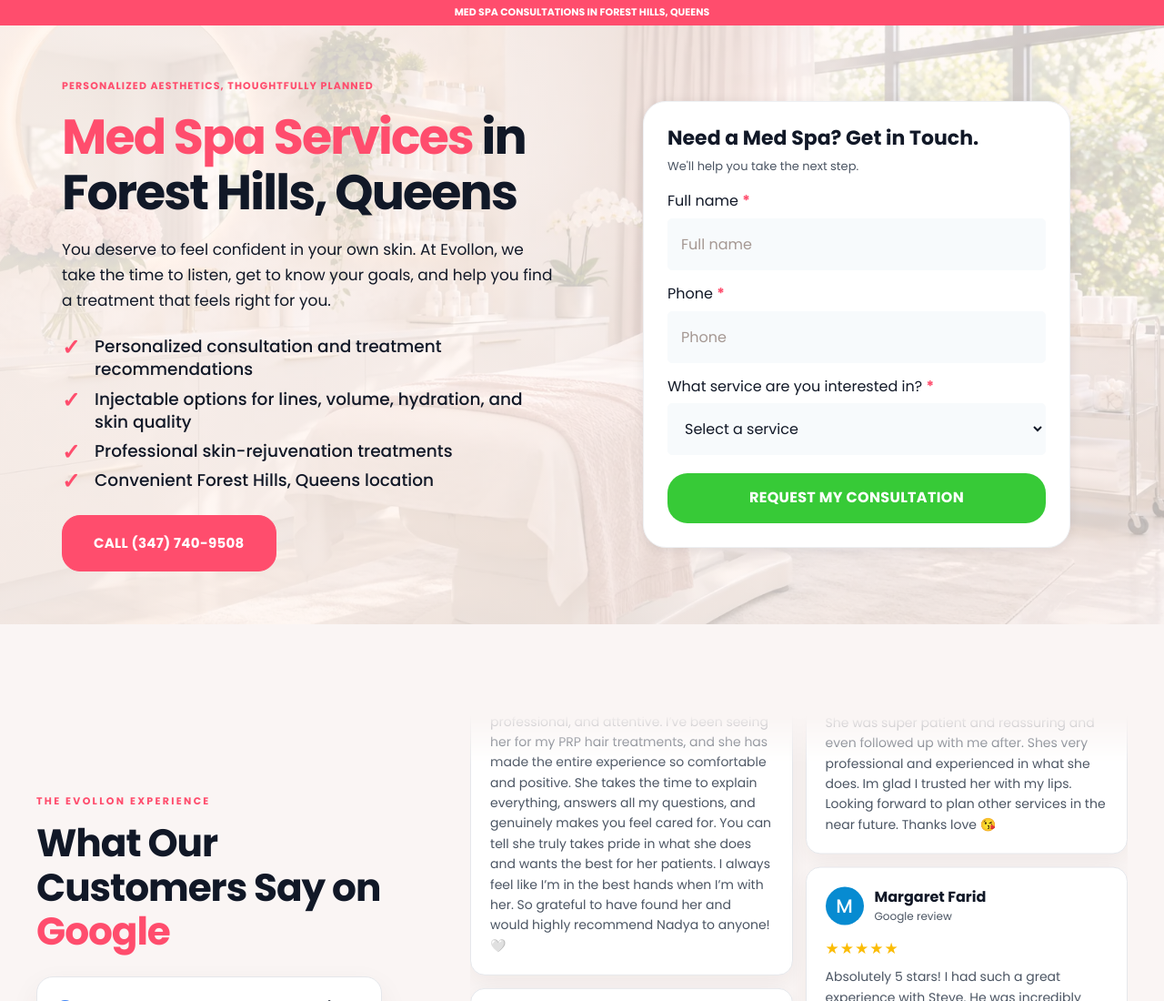
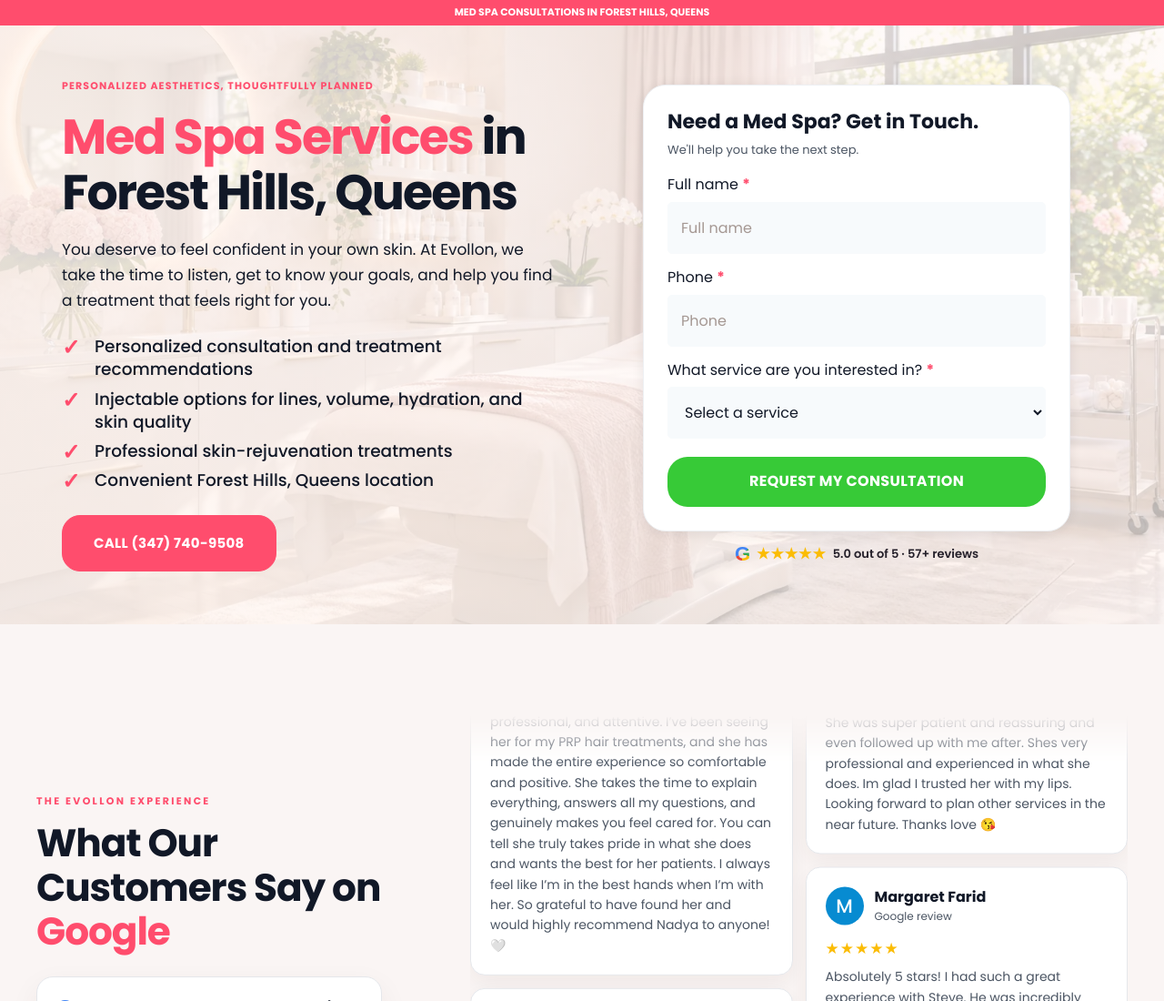
Before and after one commit to yaboixanny/evollonmedspa, a plain HTML site: page aesthetics-ny/index.html in a window 1280 px wide. Shown: the top 1100 px of the page at 91% size. Drawn offline with Linux system fonts and the light colour scheme.

Commit message:
Add Google rating below consultation form

```diff
--- a/aesthetics-ny/index.html
+++ b/aesthetics-ny/index.html
@@ -24,6 +24,10 @@
     body.ads-aesthetics .aesthetics-hero .hero-actions { justify-content: flex-start; }
     body.ads-aesthetics .aesthetics-hero .button { min-width: 0; }
     body.ads-aesthetics .aesthetics-hero .form-card { width: 100%; max-width: 470px; margin: 0 auto; padding: 26px; }
+    .hero-form-wrap { width: 100%; }
+    .form-rating { display: flex; align-items: center; justify-content: center; flex-wrap: wrap; gap: 7px; margin: 14px auto 0; color: #25202a; font-size: 13px; font-weight: 600; text-decoration: none; }
+    .form-rating .stars { font-size: 16px; }
+    .form-rating:focus-visible { outline: 3px solid var(--rose-dark); outline-offset: 3px; }
     body.ads-aesthetics .aesthetics-hero .form-title { display: block; color: var(--ink); font-size: 22px; line-height: 1.25; margin: 0 0 18px; text-align: left; }
     body.ads-aesthetics .aesthetics-hero .button-call { background: var(--rose-dark); border-color: var(--rose-dark); color: #fff; }
     body.ads-aesthetics .aesthetics-hero .button-call:hover { background: #d94763; border-color: #d94763; }
@@ -150,7 +154,7 @@
             <a class="button button-call" href="tel:+13477409508" aria-label="Call Evollon at (347) 740-9508" onclick="gtag('event','conversion',{'send_to':'AW-18426796196/Zl9KCL3qyaIdEKSxytJE'})">Call (347) 740-9508</a>
           </div>
         </div>
-<form class="form-card" id="lead-form" name="aesthetics-ny-lead" method="POST" data-netlify="true" aria-label="Request a med spa consultation">
+<div class="hero-form-wrap"><form class="form-card" id="lead-form" name="aesthetics-ny-lead" method="POST" data-netlify="true" aria-label="Request a med spa consultation">
           <input type="hidden" name="form-name" value="aesthetics-ny-lead">
           <input type="hidden" name="treatment" value="Med Spa Aesthetics Consultation">
           <div class="form-title">Need a Med Spa? Get in Touch.<span>We'll help you take the next step.</span></div>
@@ -170,6 +174,7 @@
           <button class="button button-primary submit" type="submit">Request my consultation</button>
           <div class="form-result" id="form-result" role="alert" hidden></div>
         </form>
+        <a class="form-rating" href="https://share.google/zSTiITmqhkBdl3S8c" target="_blank" rel="noopener noreferrer"><span class="google-g" aria-label="Google">G</span><span class="stars" aria-label="5 out of 5 stars">★★★★★</span><span>5.0 out of 5 · 57+ reviews</span></a></div>
       </div>
     </section>
 
```
